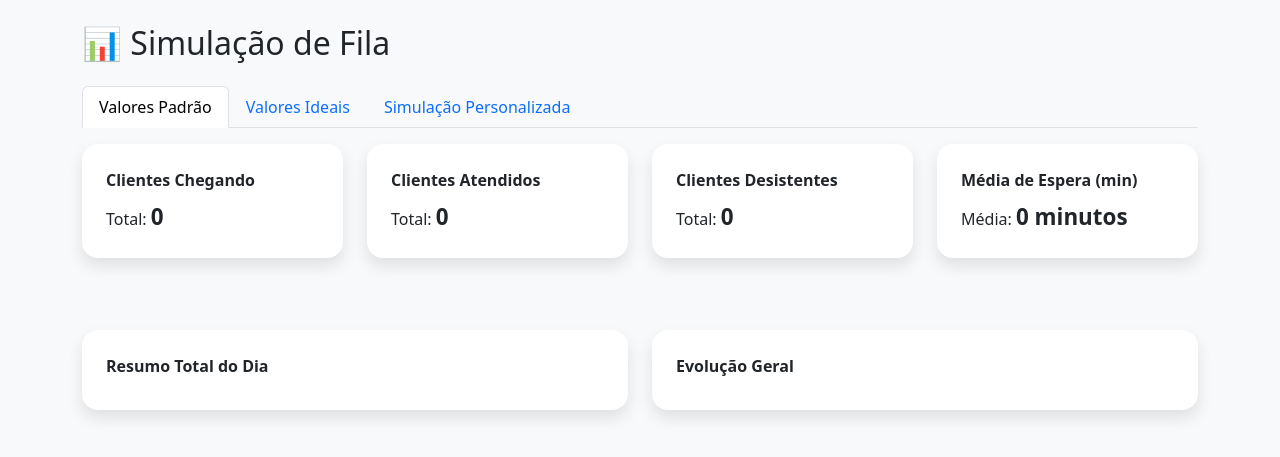
After one commit to benpbrito/simulacao, a Flask app: template templates/index_incompleto.html in a window 1280 px wide. The commit adds this page. Shown: the top 457 px of the page. Run offline with Flask 3, Linux system fonts and the light colour scheme; the template is opened without the code that fills it, so the values that code supplies are empty; some libraries are stand-ins or nearby versions.

```diff
--- /dev/null
+++ b/templates/index_incompleto.html
@@ -0,0 +1,404 @@
+<!DOCTYPE html>
+<html lang="pt-BR">
+  <head>
+    <meta charset="UTF-8" />
+    <meta name="viewport" content="width=device-width, initial-scale=1" />
+    <title>📊 Análise de fluxo</title>
+    <link href="https://cdn.jsdelivr.net/npm/bootstrap@5.3.2/dist/css/bootstrap.min.css" rel="stylesheet">
+    <script src="https://cdn.jsdelivr.net/npm/apexcharts"></script>
+    <style>
+      body {
+        background: #f8f9fa;
+      }
+      .dashboard-card {
+        background: white;
+        border-radius: 1rem;
+        padding: 1.5rem;
+        box-shadow: 0 0.5rem 1rem rgba(0,0,0,0.1);
+        margin-bottom: 1.5rem;
+      }
+      .chart-title {
+        font-weight: 600;
+        font-size: 1rem;
+        margin-bottom: 0.5rem;
+      }
+      .total-value {
+        font-size: 1.4rem;
+        font-weight: bold;
+      }
+      .slider-container {
+        margin-bottom: 2rem;
+      }
+      .media-espera-texto {
+        margin-top: 0.75rem;
+        font-weight: 500;
+        color: #f39c12;
+        font-size: 1.2rem;
+        text-align: center;
+      }
+    </style>
+  </head>
+  <body>
+    <div class="container py-4">
+      <h2 class="mb-4">📊 Simulação de Fila</h2>
+      <ul class="nav nav-tabs mb-3" id="tabSimulacao" role="tablist">
+        <li class="nav-item" role="presentation">
+          <button class="nav-link active" id="padrao-tab" data-bs-toggle="tab" data-bs-target="#padrao" type="button" role="tab">Valores Padrão</button>
+        </li>
+        <li class="nav-item" role="presentation">
+          <button class="nav-link" id="ideal-tab" data-bs-toggle="tab" data-bs-target="#ideal" type="button" role="tab">Valores Ideais</button>
+        </li>
+        <li class="nav-item" role="presentation">
+          <button class="nav-link" id="custom-tab" data-bs-toggle="tab" data-bs-target="#custom" type="button" role="tab">Simulação Personalizada</button>
+        </li>
+      </ul>
+      <div class="tab-content" id="tabContentSimulacao">
+        <div class="tab-pane fade show active" id="padrao" role="tabpanel">
+          <!-- Gráficos com valores padrão -->
+          <div class="row g-4">
+              <div class="col-md-3">
+                <div class="dashboard-card">
+                  <div class="chart-title">Clientes Chegando</div>
+                  <div id="clientesChegandoPadrao"></div>
+                  <div>Total: <span id="totalChegandoPadrao" class="total-value">0</span></div>
+                </div>
+              </div>
+              <div class="col-md-3">
+                <div class="dashboard-card">
+                  <div class="chart-title">Clientes Atendidos</div>
+                  <div id="clientesAtendidos"></div>
+                  <div>Total: <span id="totalAtendidos" class="total-value">0</span></div>
+                </div>
+              </div>
+              <div class="col-md-3">
+                <div class="dashboard-card">
+                  <div class="chart-title">Clientes Desistentes</div>
+                  <div id="clientesDesistentesPadrao"></div>
+                  <div>Total: <span id="totalDesistentesPadrao" class="total-value">0</span></div>
+                </div>
+              </div>
+              <div class="col-md-3">
+                <div class="dashboard-card">
+                  <div class="chart-title">Média de Espera (min)</div>
+                  <div id="mediaEsperaPadrao"></div>
+                  <div>Média: <span id="mediaEsperaFinalPadrao" class="total-value">0 minutos</span></div>
+                </div>
+              </div>
+            </div>
+
+            <div class="row mt-5">
+              <div class="col-md-6">
+                <div class="dashboard-card">
+                  <div class="chart-title">Resumo Total do Dia</div>
+                  <div id="graficoCircularPadrao"></div>
+                </div>
+              </div>
+              <div class="col-md-6">
+                <div class="dashboard-card">
+                  <div class="chart-title">Evolução Geral</div>
+                  <div id="graficoGeralPadrao"></div>
+                </div>
+              </div>
+            </div>
+        </div>
+        <div class="tab-pane fade" id="ideal" role="tabpanel">
+          <!-- Gráficos com valores ideais calculados -->
+          <div class="row g-4">
+              <div class="col-md-3">
+                <div class="dashboard-card">
+                  <div class="chart-title">Clientes Chegando</div>
+                  <div id="clientesChegandoIdeal"></div>
+                  <div>Total: <span id="totalChegandoIdeal" class="total-value">0</span></div>
+                </div>
+              </div>
+              <div class="col-md-3">
+                <div class="dashboard-card">
+                  <div class="chart-title">Clientes Atendidos</div>
+                  <div id="clientesAtendidosIdeal"></div>
+                  <div>Total: <span id="totalAtendidosIdeal" class="total-value">0</span></div>
+                </div>
+              </div>
+              <div class="col-md-3">
+                <div class="dashboard-card">
+                  <div class="chart-title">Clientes Desistentes</div>
+                  <div id="clientesDesistentesIdeal"></div>
+                  <div>Total: <span id="totalDesistentesIdeal" class="total-value">0</span></div>
+                </div>
+              </div>
+              <div class="col-md-3">
+                <div class="dashboard-card">
+                  <div class="chart-title">Média de Espera (min)</div>
+                  <div id="mediaEsperaIdeal"></div>
+                  <div>Média: <span id="mediaEsperaFinalIdeal" class="total-value">0 minutos</span></div>
+                </div>
+              </div>
+            </div>
+
+            <div class="row mt-5">
+              <div class="col-md-6">
+                <div class="dashboard-card">
+                  <div class="chart-title">Resumo Total do Dia</div>
+                  <div id="graficoCircularIdeal"></div>
+                </div>
+              </div>
+              <div class="col-md-6">
+                <div class="dashboard-card">
+                  <div class="chart-title">Evolução Geral</div>
+                  <div id="graficoGeralIdeal"></div>
+                </div>
+              </div>
+            </div>
+        </div>
+        <div class="tab-pane fade" id="custom" role="tabpanel">
+          <!-- A interface completa original da simulação -->
+           <div class="slider-container" id="parametros" style="display:show;">
+              <div class="row g-3">
+                <div class="col-md-3">
+                  <label for="taxaChegada" class="form-label">Taxa de Chegada (clientes/hora)</label>
+                  <input type="range" class="form-range" min="0" max="240" value="30" onchange="rodarSimulacao()" oninput="rodarSimulacao()" id="taxaChegada">
+                  <div><span id="taxaChegadaVal">30</span> clientes/hora</div>
+                </div>
+                <div class="col-md-3">
+                  <label for="tempoAtendimento" class="form-label">Tempo Médio de Atendimento (min)</label>
+                  <input type="range" class="form-range" min="1" max="30" value="10" onchange="rodarSimulacao()" oninput="rodarSimulacao()" id="tempoAtendimento">
+                  <div><span id="tempoAtendimentoVal">10</span> minutos</div>
+                </div>
+                <div class="col-md-3">
+                  <label for="guiches" class="form-label">Número de Guichês</label>
+                  <input type="range" class="form-range" min="1" max="10" onchange="rodarSimulacao()" oninput="rodarSimulacao()" value="2" id="guiches">
+                  <div><span id="guichesVal">2</span> guichês</div>
+                </div>
+                <div class="col-md-3">
+                  <label for="tempoDesistencia" class="form-label">Tempo de Tolerância para Desistência (min)</label>
+                  <input type="range" class="form-range" id="tempoDesistencia" min="1" max="30" onchange="rodarSimulacao()" oninput="rodarSimulacao()" value="4">
+                  <div><span id="tempoDesistenciaVal">4</span> min</div>
+                </div>
+              </div>
+            </div>
+          <!-- TODO: Inserir aqui TODO o conteúdo HTML original da simulação -->
+
+            <div class="row g-4">
+              <div class="col-md-3">
+                <div class="dashboard-card">
+                  <div class="chart-title">Clientes Chegando</div>
+                  <div id="clientesChegando"></div>
+                  <div>Total: <span id="totalChegando" class="total-value">0</span></div>
+                </div>
+              </div>
+              <div class="col-md-3">
+                <div class="dashboard-card">
+                  <div class="chart-title">Clientes Atendidos</div>
+                  <div id="clientesAtendidos"></div>
+                  <div>Total: <span id="totalAtendidos" class="total-value">0</span></div>
+                </div>
+              </div>
+              <div class="col-md-3">
+                <div class="dashboard-card">
+                  <div class="chart-title">Clientes Desistentes</div>
+                  <div id="clientesDesistentes"></div>
+                  <div>Total: <span id="totalDesistentes" class="total-value">0</span></div>
+                </div>
+              </div>
+              <div class="col-md-3">
+                <div class="dashboard-card">
+                  <div class="chart-title">Média de Espera (min)</div>
+                  <div id="mediaEspera"></div>
+                  <div>Média: <span id="mediaEsperaFinal" class="total-value">0 minutos</span></div>
+                </div>
+              </div>
+            </div>
+
+            <div class="row mt-5">
+              <div class="col-md-6">
+                <div class="dashboard-card">
+                  <div class="chart-title">Resumo Total do Dia</div>
+                  <div id="graficoCircular"></div>
+                </div>
+              </div>
+              <div class="col-md-6">
+                <div class="dashboard-card">
+                  <div class="chart-title">Evolução Geral</div>
+                  <div id="graficoGeral"></div>
+                </div>
+              </div>
+            </div>
+        </div>
+      </div>
+    </div>
+    <script src="https://cdn.jsdelivr.net/npm/bootstrap@5.3.2/dist/js/bootstrap.bundle.min.js"></script>
+    <!-- TODO: Inserir os scripts JS completos e a lógica de renderização aqui -->
+     <script>
+      const toggleBtn = document.getElementById("toggleParametros");
+      const parametrosDiv = document.getElementById("parametros");
+
+      toggleBtn.addEventListener("click", () => {
+        parametrosDiv.style.display = parametrosDiv.style.display === "none" ? "block" : "none";
+      });
+
+      const sliders = ["taxaChegada", "tempoAtendimento", "guiches", "tempoDesistencia"];
+      sliders.forEach(id => {
+        const slider = document.getElementById(id);
+        const label = document.getElementById(id + "Val");
+        if (label) {
+          slider.addEventListener("input", () => {
+            label.textContent = slider.value;
+          });
+        }
+      });
+
+      let chartClientesChegando, chartClientesAtendidos, chartClientesDesistentes, chartMediaEspera, chartGraficoCircular, chartGraficoGeral;
+
+      function criarGraficoLinha(id, titulo, cor) {
+        return new ApexCharts(document.getElementById(id), {
+          chart: { type: 'area', height: 160, sparkline: { enabled: true }},
+          stroke: { curve: 'smooth' },
+          series: [{ name: titulo, data: [] }],
+          colors: [cor],
+          tooltip: {
+            fixed: { enabled: false },
+            x: { show: false },
+            y: { title: { formatter: () => '' }},
+            marker: { show: false }
+          }
+        });
+      }
+
+      function criarGraficoDonut(id) {
+        return new ApexCharts(document.getElementById(id), {
+          chart: { type: 'donut', height: 300 },
+          labels: ['Atendidos', 'Desistiram'],
+          series: [],
+          colors: ['#28a745', '#dc3545'],
+          legend: { position: 'bottom' }
+        });
+      }
+
+      function criarGraficoLinhaGeral(id) {
+        return new ApexCharts(document.getElementById(id), {
+          chart: { type: 'line', height: 300 },
+          stroke: { curve: 'smooth', width: 3 },
+          series: [],
+          xaxis: { categories: [], title: { text: 'Tempo (minutos)' } },
+          yaxis: { title: { text: 'Quantidade / Tempo Médio (min)' } },
+          colors: ['#3498db', '#28a745', '#dc3545', '#f39c12']
+        });
+      }
+
+      chartClientesChegando = criarGraficoLinha("clientesChegando", "Chegadas", "#3498db");
+      chartClientesAtendidos = criarGraficoLinha("clientesAtendidos", "Atendidos", "#28a745");
+      chartClientesDesistentes = criarGraficoLinha("clientesDesistentes", "Desistentes", "#dc3545");
+      chartMediaEspera = criarGraficoLinha("mediaEspera", "Espera Média", "#f39c12");
+      chartGraficoCircular = criarGraficoDonut("graficoCircular");
+      chartGraficoGeral = criarGraficoLinhaGeral("graficoGeral");
+
+      console.log(chartClientesChegando);
+
+      chartClientesChegando.render();
+      chartClientesAtendidos.render();
+      chartClientesDesistentes.render();
+      chartMediaEspera.render();
+      chartGraficoCircular.render();
+      chartGraficoGeral.render();
+
+      function atualizarGraficos(data) {
+        const stats = data.stats;
+        const tempos = data.tempos;
+
+        console.log(chartClientesChegando);
+
+        chartClientesChegando.updateSeries([{ data: stats.clientes_chegando }]);
+        chartClientesAtendidos.updateSeries([{ data: stats.clientes_atendidos }]);
+        chartClientesDesistentes.updateSeries([{ data: stats.clientes_desistentes }]);
+        chartMediaEspera.updateSeries([{ data: stats.media_espera }]);
+
+        document.getElementById("totalChegando").textContent = stats.total_chegaram;
+        document.getElementById("totalAtendidos").textContent = stats.total_atendidos;
+        document.getElementById("totalDesistentes").textContent = stats.total_desistentes;
+
+        // Atualiza média final de espera
+        const mediaFinal = stats.media_espera.length > 0
+          ? (stats.media_espera.reduce((a, b) => a + b, 0) / stats.media_espera.length).toFixed(1)
+          : 0;
+        document.getElementById("mediaEsperaFinal").textContent = `${mediaFinal} minutos`;
+
+        // Gráfico donut atualizado apenas com atendidos e desistentes
+        chartGraficoCircular.updateSeries([stats.total_atendidos, stats.total_desistentes]);
+
+        chartGraficoGeral.updateOptions({
+          xaxis: { categories: tempos }
+        });
+        chartGraficoGeral.updateSeries([
+          { name: 'Chegando', data: stats.clientes_chegando },
+          { name: 'Atendidos', data: stats.clientes_atendidos },
+          { name: 'Desistentes', data: stats.clientes_desistentes },
+          { name: 'Espera', data: stats.media_espera }
+        ]);
+      }
+
+
+
+      function getValoresPadrao() {
+        return {
+          taxaChegada: 30,
+          tempoAtendimento: 10,
+          guiches: 2,
+          tempoDesistencia: 4,
+        };
+      }
+
+      function getValoresIdeais() {
+        return {
+          taxaChegada: 25,
+          tempoAtendimento: 8,
+          guiches: 3,
+          tempoDesistencia: 6,
+        };
+      }
+
+      function rodarSimulacao(parametros = null) {
+
+        const data = parametros || {
+          taxaChegada: parseFloat(document.getElementById("taxaChegada").value),
+          tempoAtendimento: parseFloat(document.getElementById("tempoAtendimento").value),
+          guiches: parseInt(document.getElementById("guiches").value),
+          tempoDesistencia: parseFloat(document.getElementById("tempoDesistencia").value),
+        };
+
+        console.log(data);
+
+        fetch("/simular", {
+          method: "POST",
+          headers: { "Content-Type": "application/json" },
+          body: JSON.stringify(data)
+        })
+        .then(res => res.json())
+        .then(data => atualizarGraficos(data))
+        .catch(err => console.error("Erro na simulação:", err));
+      }
+
+
+
+      document.addEventListener("DOMContentLoaded", () => {
+        const tabs = document.querySelectorAll('button[data-bs-toggle="tab"]');
+
+        tabs.forEach(tab => {
+          tab.addEventListener("shown.bs.tab", (event) => {
+            const target = event.target.getAttribute("data-bs-target");
+
+            if (target === "#abaPadrao") {
+              rodarSimulacao(getValoresPadrao());
+            } else if (target === "#abaIdeal") {
+              rodarSimulacao(getValoresIdeais());
+            } else if (target === "#abaAtual") {
+              rodarSimulacao();
+            }
+          });
+        });
+
+        // Executa a simulação padrão na primeira carga da página
+        rodarSimulacao(getValoresPadrao());
+      });
+
+    </script>
+  </body>
+</html>
```
Also changed, not shown: templates/index.html (+12 -9 lines).
